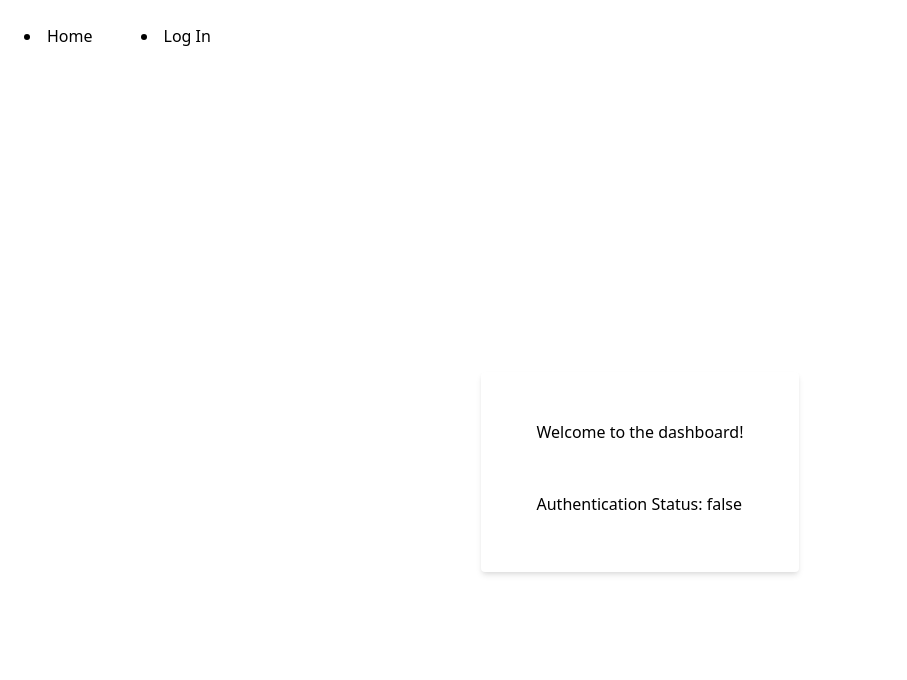
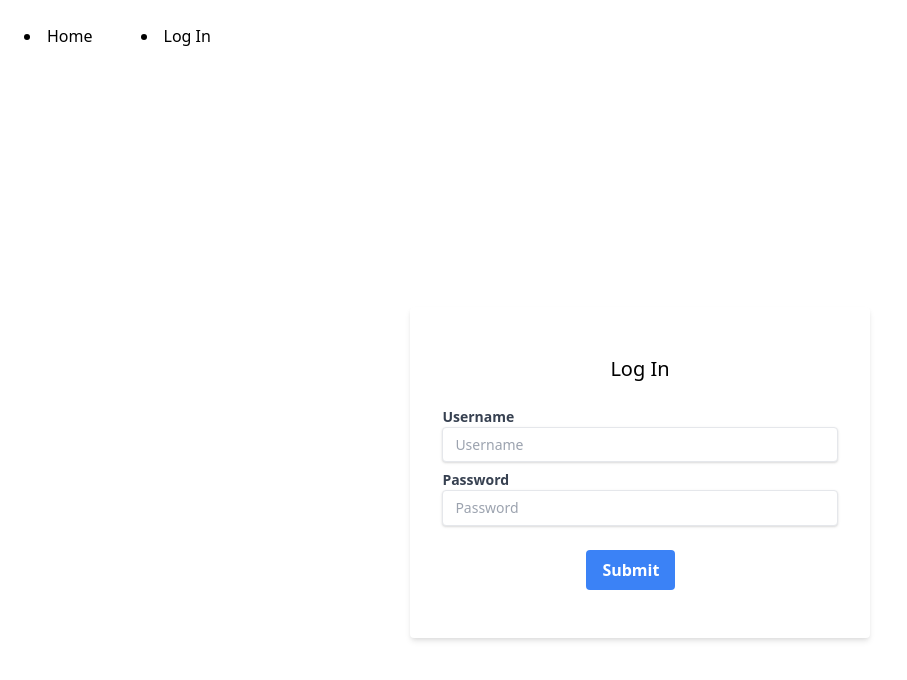
Before and after one commit to crunchytee/my-first-web-app, a React (Create React App) app: page /login in a window 1280 px wide. Shown: the top 680 px of the page, without its empty margins (0-907 px from the left). Built offline with nearby package versions, Linux system fonts and the light colour scheme.

Commit message:
added routes and setup routing

```diff
--- a/src/App.js
+++ b/src/App.js
@@ -1,6 +1,6 @@
 import "./App.css";
 import Navbar from "./components/Navbar";
-import { BrowserRouter as Router } from "react-router-dom";
+import { BrowserRouter as Router, Switch, Route } from "react-router-dom";
 import Login from "./components/Login";
 import Dashboard from "./components/Dashboard";
 
@@ -8,8 +8,15 @@ function App() {
   return (
     <Router>
       <Navbar />
-      {/* <Login /> */}
-      <Dashboard />
+      <Switch>
+        <Route path="/dashboard">
+          <Dashboard />
+        </Route>
+        <Route path="/login">
+          <Login />
+        </Route>
+        <Route path="/"></Route>
+      </Switch>
     </Router>
   );
 }
--- a/src/components/Login.js
+++ b/src/components/Login.js
@@ -13,7 +13,7 @@ const Login = () => {
   const history = useHistory();
   const onSubmit = (data) => {
     console.log(data);
-    history.push("/");
+    history.push("/dashboard");
   };
   return (
     <div className="grid place-items-center h-screen w-screen">
```
